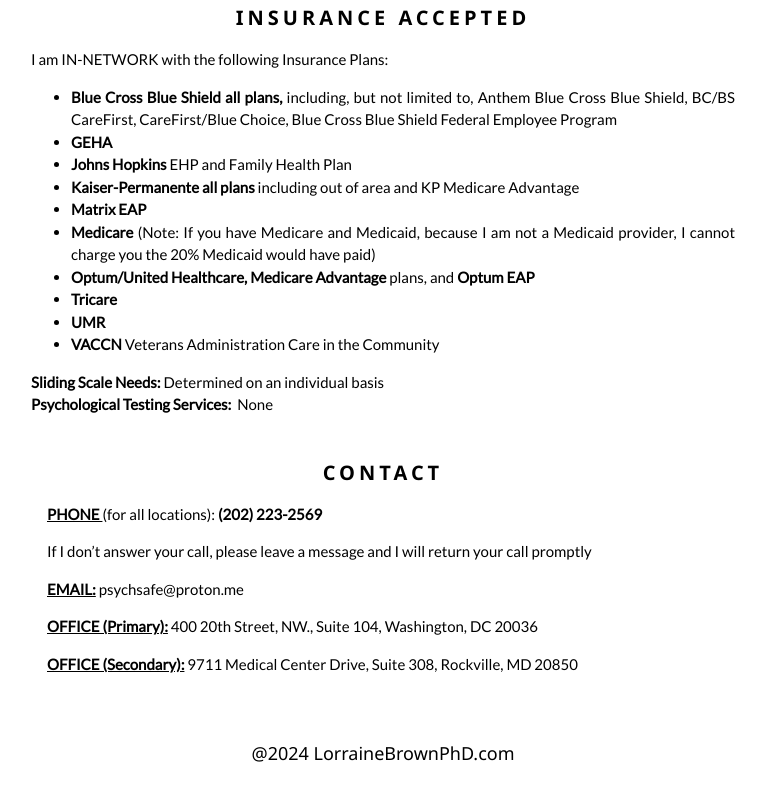
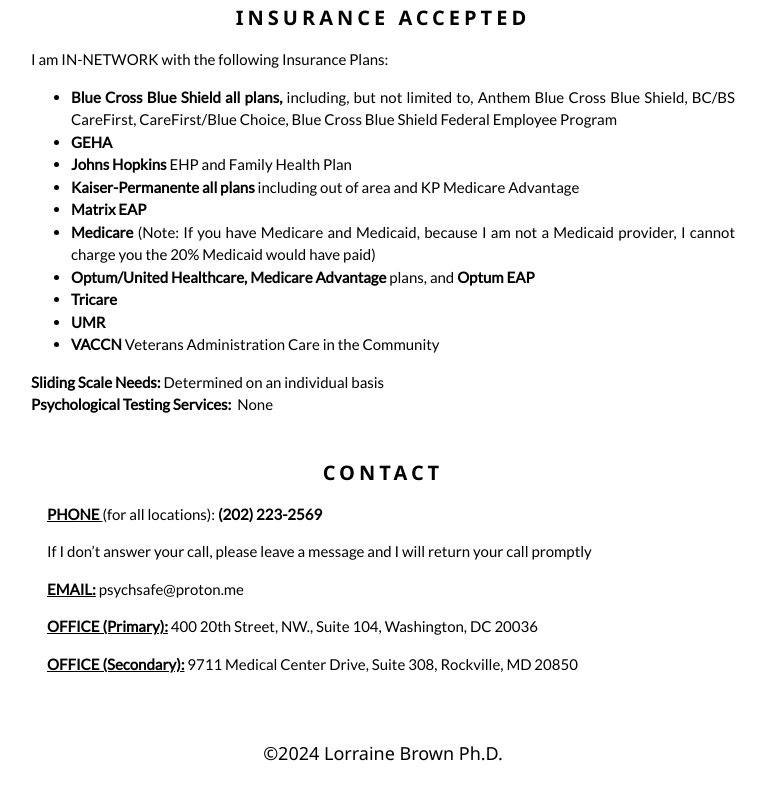
Before and after one commit to drbloom/Lorraine-Profile, a plain HTML site: page index.html in a window 1280 px wide. Shown: the part 3269-4069 px from the top of the page, without its empty margins (257-1023 px from the left). Drawn offline with nearby package versions, Linux system fonts and the light colour scheme.

Commit message:
Update index.html
correct footer

```diff
--- a/index.html
+++ b/index.html
@@ -150,7 +150,7 @@ vTerminal Illness
 
 <div class="footer">
 <h5 style="color:black;" class= "w3-center">
-<p>@2024 LorraineBrownPhD.com</p>
+<p>©2024 Lorraine Brown Ph.D.</p>
 </footer>
 <script>
 
```
